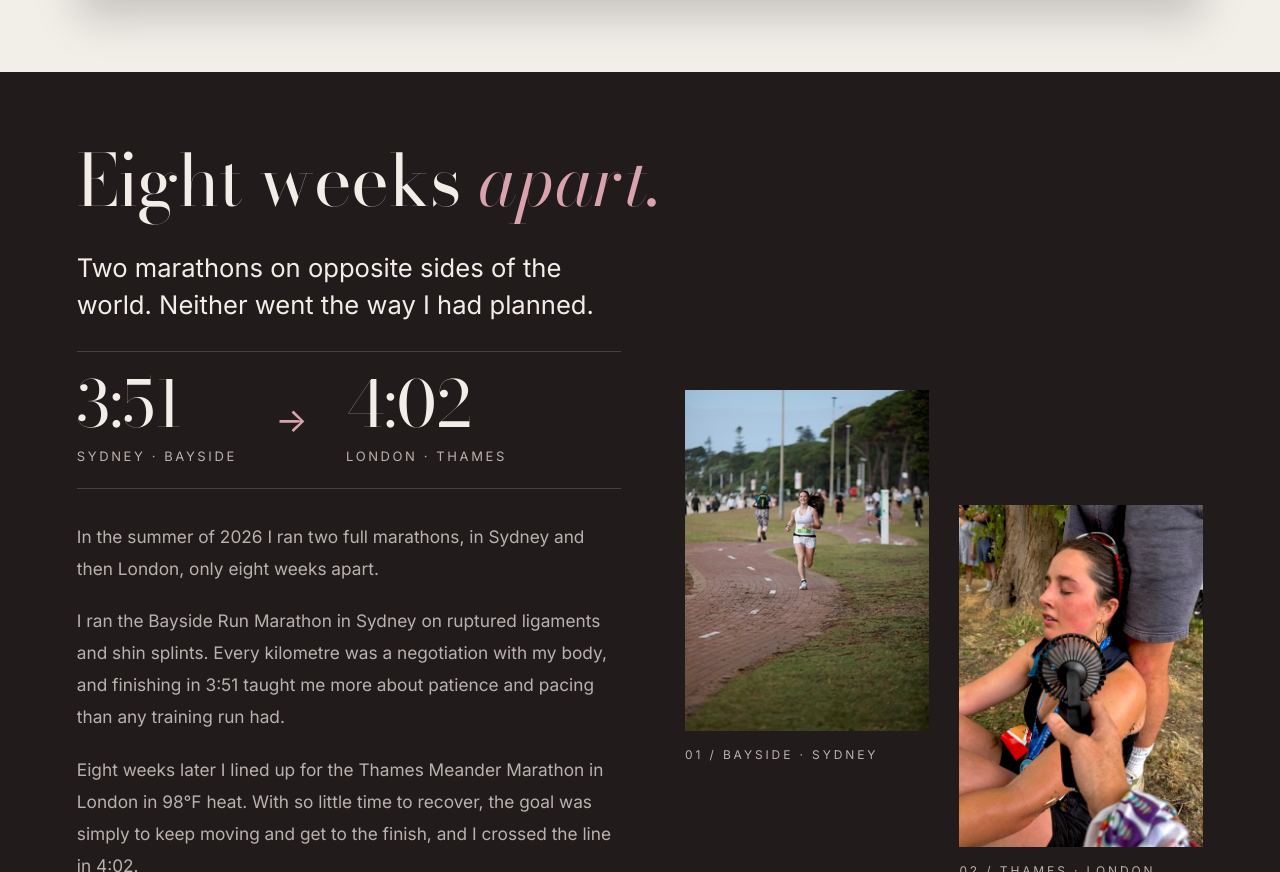
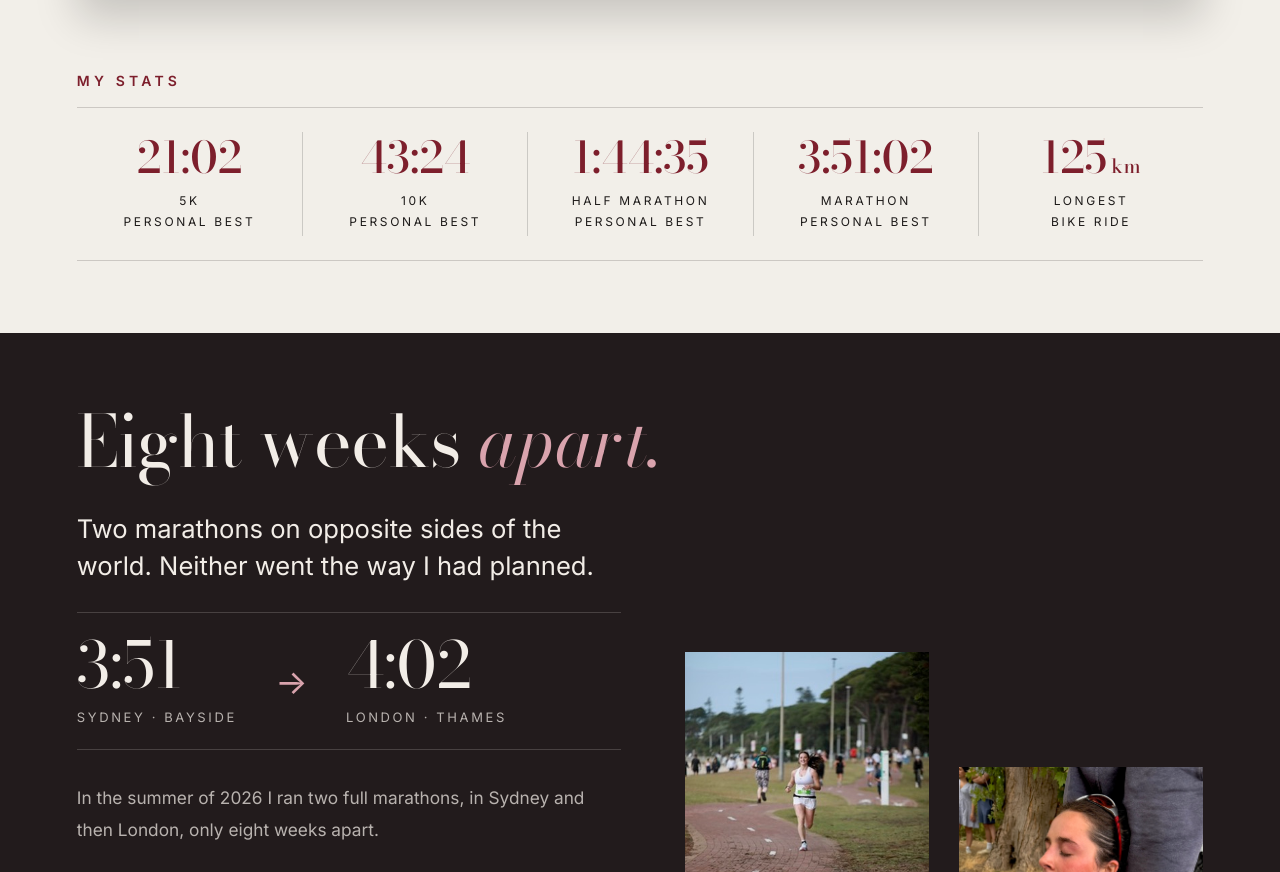
Before and after one commit to sukiraharris/Personal-Website, a website: page pages/endurance.html in a window 1280 px wide. Shown: the part 1227-2099 px from the top of the page. Drawn offline with nearby package versions, Linux system fonts and the light colour scheme.

Commit message:
Add My stats personal bests to Endurance page
Co-Authored-By: Claude Opus 5.5 <noreply@anthropic.com>

```diff
--- a/endurance.css
+++ b/endurance.css
@@ -557,3 +557,75 @@ body {
   .ed-map-head { grid-template-columns: 1fr; }
   .ed-map-frame { height: 70vh; }
 }
+
+/* ---------- My stats ---------- */
+.ed-stats-sec {
+  padding: 0 var(--gutter) clamp(56px, 9vh, 100px);
+  background: var(--cream);
+}
+
+.ed-stats-h {
+  margin: 0 0 18px;
+  padding: 0;
+  font-family: var(--sans);
+  font-size: 14px;
+  font-weight: 600;
+  letter-spacing: 0.3em;
+  text-transform: uppercase;
+  text-decoration: none;
+  color: var(--red);
+}
+
+.ed-pbs {
+  display: grid;
+  grid-template-columns: repeat(5, 1fr);
+  list-style: none;
+  margin: 0;
+  padding: clamp(22px, 3vh, 32px) 0;
+  border-top: 1px solid var(--rule-light);
+  border-bottom: 1px solid var(--rule-light);
+}
+
+.ed-pbs li {
+  display: flex;
+  flex-direction: column;
+  align-items: center;
+  gap: 12px;
+  padding: 4px 12px;
+  text-align: center;
+}
+
+.ed-pbs li + li {
+  border-left: 1px solid var(--rule-light);
+}
+
+.ed-pbs strong {
+  font-family: var(--serif);
+  font-size: clamp(34px, 3.4vw, 54px);
+  font-weight: 500;
+  line-height: 1;
+  font-variant-numeric: lining-nums;
+  color: var(--red);
+  white-space: nowrap;
+}
+
+.ed-pbs small {
+  margin-left: 4px;
+  font-size: 0.45em;
+  letter-spacing: 0.04em;
+}
+
+.ed-pbs span {
+  font-family: var(--sans);
+  font-size: 12px;
+  line-height: 1.7;
+  letter-spacing: 0.22em;
+  text-transform: uppercase;
+  color: var(--ink);
+}
+
+@media (max-width: 800px) {
+  .ed-pbs { grid-template-columns: repeat(2, 1fr); row-gap: 24px; }
+  .ed-pbs li:nth-child(odd) { border-left: none; }
+  .ed-pbs li:last-child { grid-column: 1 / -1; }
+}
--- a/pages/endurance.html
+++ b/pages/endurance.html
@@ -52,6 +52,18 @@
                 <div class="ed-map-frame">
                     <iframe src="https://sukiraharris.github.io/run-globe/" title="Interactive globe of every place I've run, cycled and hiked" loading="lazy" allow="fullscreen"></iframe>
                 </div>
+            </section>
+
+            <!-- ============ My stats ============ -->
+            <section class="ed-stats-sec" aria-labelledby="ed-stats-h">
+                <h2 class="ed-stats-h" id="ed-stats-h">My stats</h2>
+                <ul class="ed-pbs">
+                    <li><strong>21:02</strong><span>5K<br>personal best</span></li>
+                    <li><strong>43:24</strong><span>10K<br>personal best</span></li>
+                    <li><strong>1:44:35</strong><span>Half marathon<br>personal best</span></li>
+                    <li><strong>3:51:02</strong><span>Marathon<br>personal best</span></li>
+                    <li><strong>125<small>km</small></strong><span>Longest<br>bike ride</span></li>
+                </ul>
             </section>
 
             <!-- ============ Eight weeks ============ -->
```
